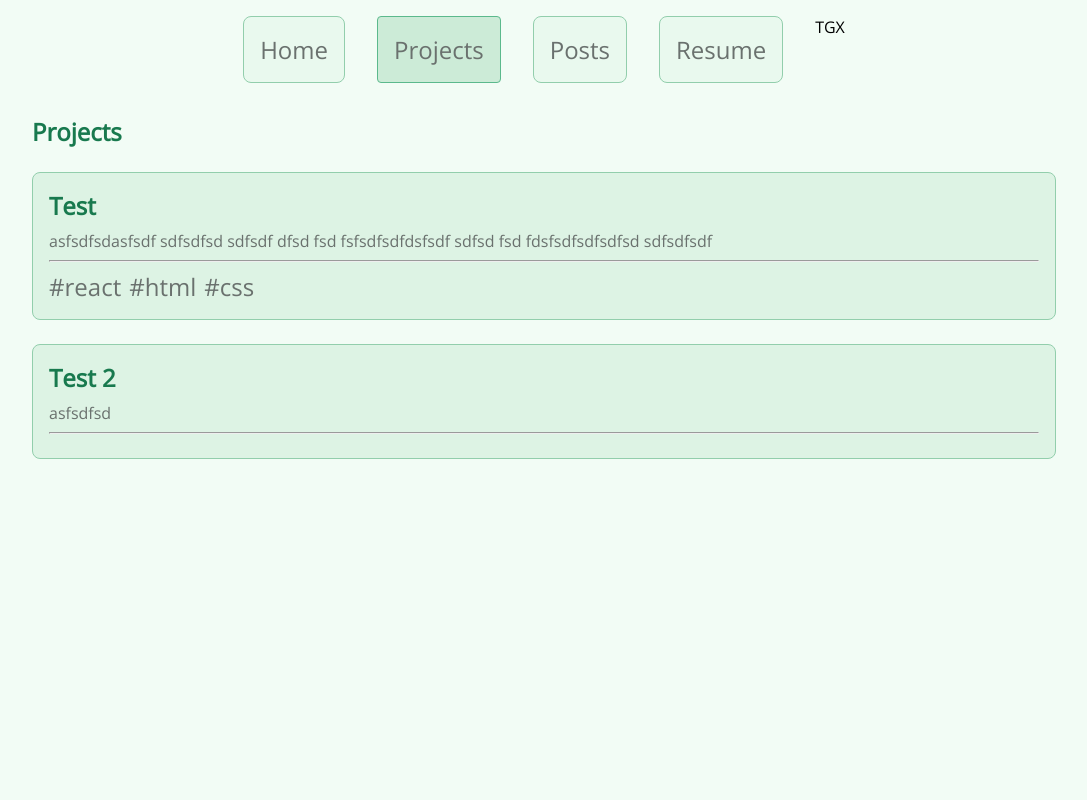
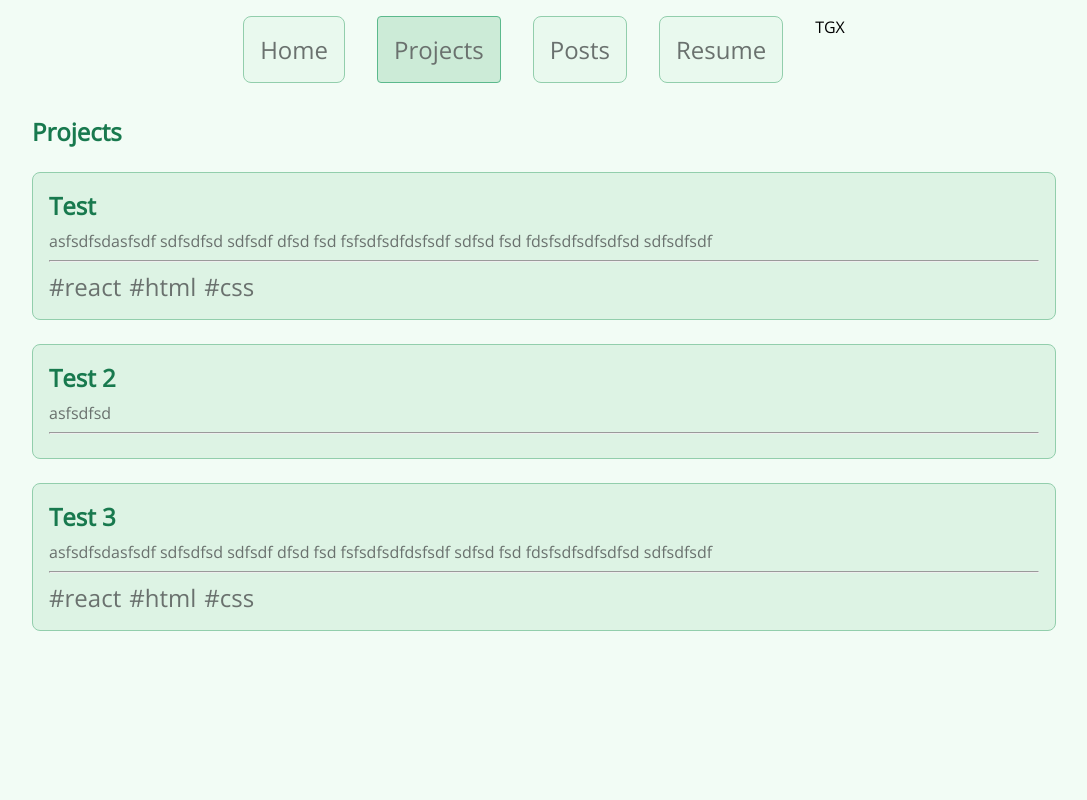
Before and after one commit to andyanday33/legendary-adventure, a Next.js app: page /projects in a window 1280 px wide. Shown: the top 800 px of the page, without its empty margins (96-1183 px from the left). Built offline with nearby package versions, Linux system fonts and the light colour scheme.

Commit message:
feat: add tag query params for project route, add pop layout animation

```diff
--- a/components/Project.tsx
+++ b/components/Project.tsx
@@ -8,31 +8,26 @@ import Link from "next/link";
 type Props = {
   meta: Omit<ProjectData, "content">;
   content: string;
-  order: number;
 };
 
-export const Project: React.FC<Props> = ({ meta, content, order }) => {
+export const Project: React.FC<Props> = ({ meta, content }) => {
   return (
-    <motion.div
-      className={styles.project}
-      initial={{ x: -100 }}
-      animate={{ x: 0 }}
-      transition={{
-        delay: order * 0.025,
-        type: "spring",
-        damping: 10,
-        stiffness: 100,
-      }}
-    >
+    <div className={styles.project}>
       <ReactMarkdown>{content}</ReactMarkdown>
       <hr />
       <section className={styles.tags}>
         {meta.tags?.map((tag) => (
-          <Link key={tag} href={`/tags/${tag}`}>
+          <Link
+            key={tag}
+            href={{
+              pathname: "/projects",
+              query: { tag },
+            }}
+          >
             #{tag}
           </Link>
         ))}
       </section>
-    </motion.div>
+    </div>
   );
 };
--- /dev/null
+++ b/data/projects/Test3.md
@@ -0,0 +1,17 @@
+---
+title: "bruh"
+tags: ["react", "html", "css"]
+---
+
+## Test 3
+
+asfsdfsdasfsdf
+sdfsdfsd
+sdfsdf
+dfsd
+fsd
+fsfsdfsdfdsfsdf
+sdfsd
+fsd
+fdsfsdfsdfsdfsd
+sdfsdfsdf
--- a/pages/projects.tsx
+++ b/pages/projects.tsx
@@ -1,28 +1,48 @@
-import React from "react";
+import React, { useEffect, useState } from "react";
 import { ProjectData, getSortedData } from "@/utils/parseProjectsMd";
 import { Project } from "@/components/Project";
 import { GetStaticProps } from "next";
 import styles from "@/styles/Projects.module.scss";
-import { AnimatePresence } from "framer-motion";
+import { useRouter } from "next/router";
+import { AnimatePresence, motion } from "framer-motion";
 
 interface ProjectProps {
   data: ({ id: string; content: string } & ProjectData)[];
 }
 
 const Projects: React.FC<ProjectProps> = ({ data }) => {
+  const router = useRouter();
+  const { tag } = router.query;
+  const [filteredData, setFilteredData] = useState(data);
+
+  useEffect(() => {
+    if (typeof tag === "string")
+      setFilteredData(data.filter((d) => (tag ? d.tags?.includes(tag) : d)));
+  }, [tag, data]);
+
   return (
     <div className={styles.projects}>
       <h1>Projects</h1>
-      <AnimatePresence mode="wait">
-        {data.map((project, _) => (
+      <ul className={styles.projectList}>
+        <AnimatePresence mode="popLayout">
+          {filteredData.map((project) => (
+            <motion.li
+              layout
+              key={project.id}
+              className={styles.projectLi}
+              initial={{ scale: 0.8, opacity: 0 }}
+              animate={{ scale: 1, opacity: 1 }}
+              exit={{ scale: 0.8, opacity: 0 }}
+              transition={{ type: "spring" }}
+            >
               <Project
-            key={project.id}
                 meta={{ title: project.title, tags: project.tags }}
                 content={project.content}
-            order={_}
               />
+            </motion.li>
           ))}
         </AnimatePresence>
+      </ul>
     </div>
   );
 };
--- a/styles/Projects.module.scss
+++ b/styles/Projects.module.scss
@@ -2,4 +2,13 @@
   display: flex;
   flex-direction: column;
   gap: 1.5rem;
+
+  & .projectList {
+    display: flex;
+    flex-direction: column;
+    gap: 1.5rem;
+  }
+  & .projectLi {
+    list-style: none;
+  }
 }
```
Also changed, not shown: localization/localization.ts (renamed from internationalization/internationalization.ts). Lines whose indentation alone changed are shown as unchanged.
